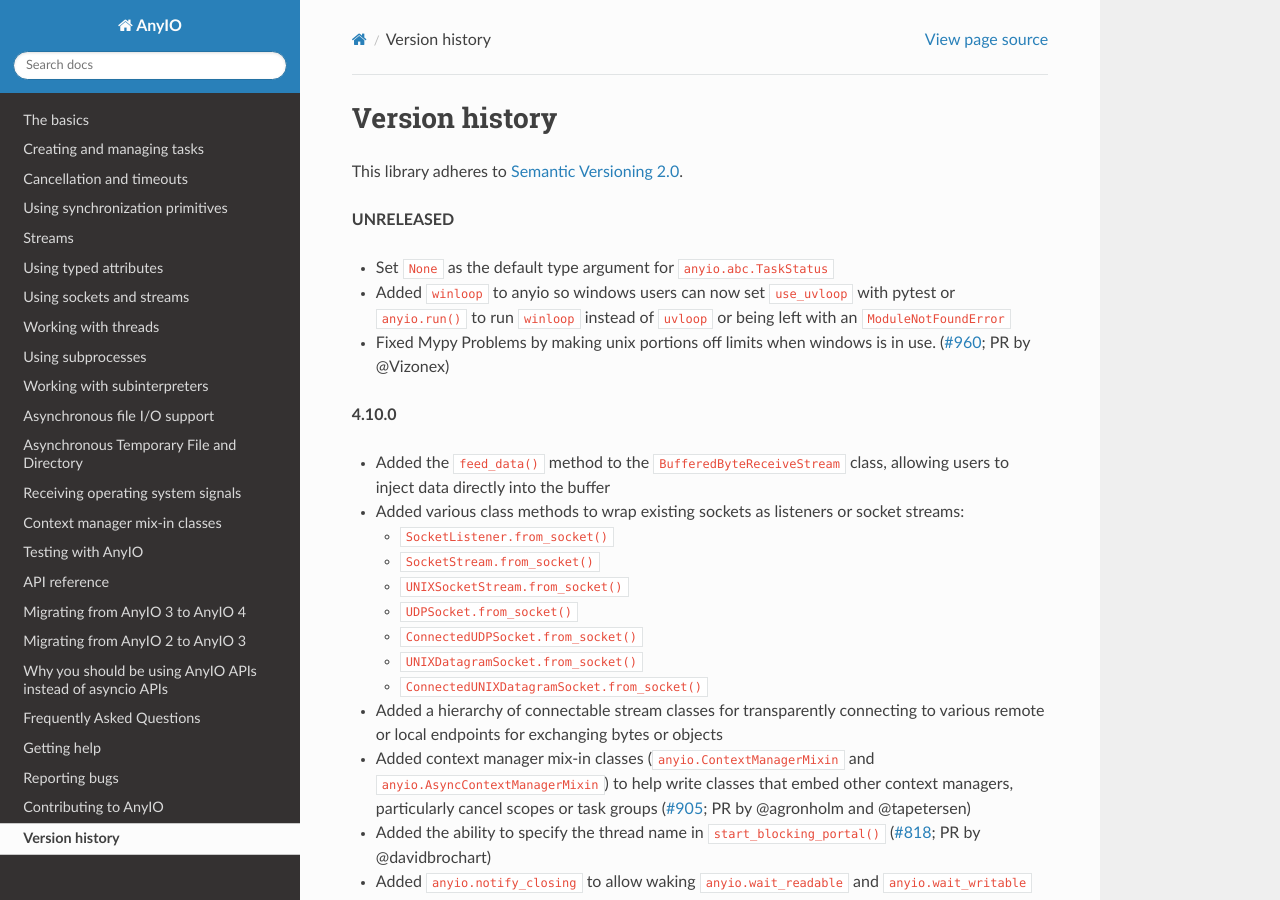
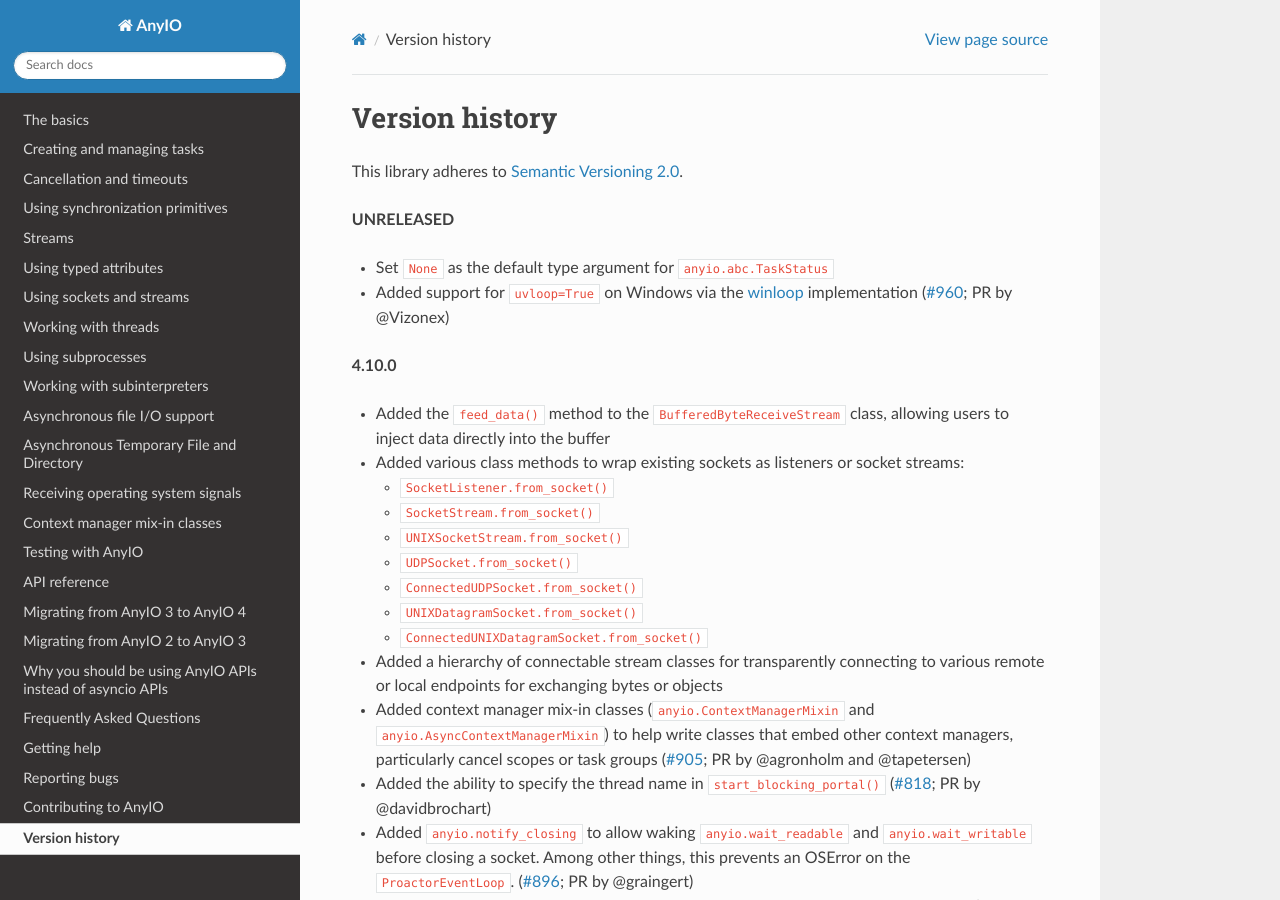
Before and after one commit to agronholm/anyio, a Sphinx documentation site: the page built from docs/versionhistory.rst, in a window 1280 px wide and 900 px high. Built offline with Sphinx 7.4.7 and the Read the Docs theme 3.1.0, drawn with Linux system fonts in a browser that asks for light colours; the version number could not be read and is left out.

Commit message:
Fixed the changelog entry

```diff
--- a/docs/versionhistory.rst
+++ b/docs/versionhistory.rst
@@ -6,10 +6,10 @@
 **UNRELEASED**
 
 - Set ``None`` as the default type argument for ``anyio.abc.TaskStatus``
-- Added ``winloop`` to anyio so windows users can now set ``use_uvloop`` with pytest
-  or ``anyio.run()`` to run ``winloop`` instead of ``uvloop`` or being left with an ``ModuleNotFoundError``
-- Fixed Mypy Problems by making unix portions off limits when windows is in use.
+- Added support for ``uvloop=True`` on Windows via the winloop_ implementation
   (`#960 <https://github.com/agronholm/anyio/pull/960>`_; PR by @Vizonex)
+
+.. _winloop: https://github.com/Vizonex/Winloop
 
 **4.10.0**
 
```
